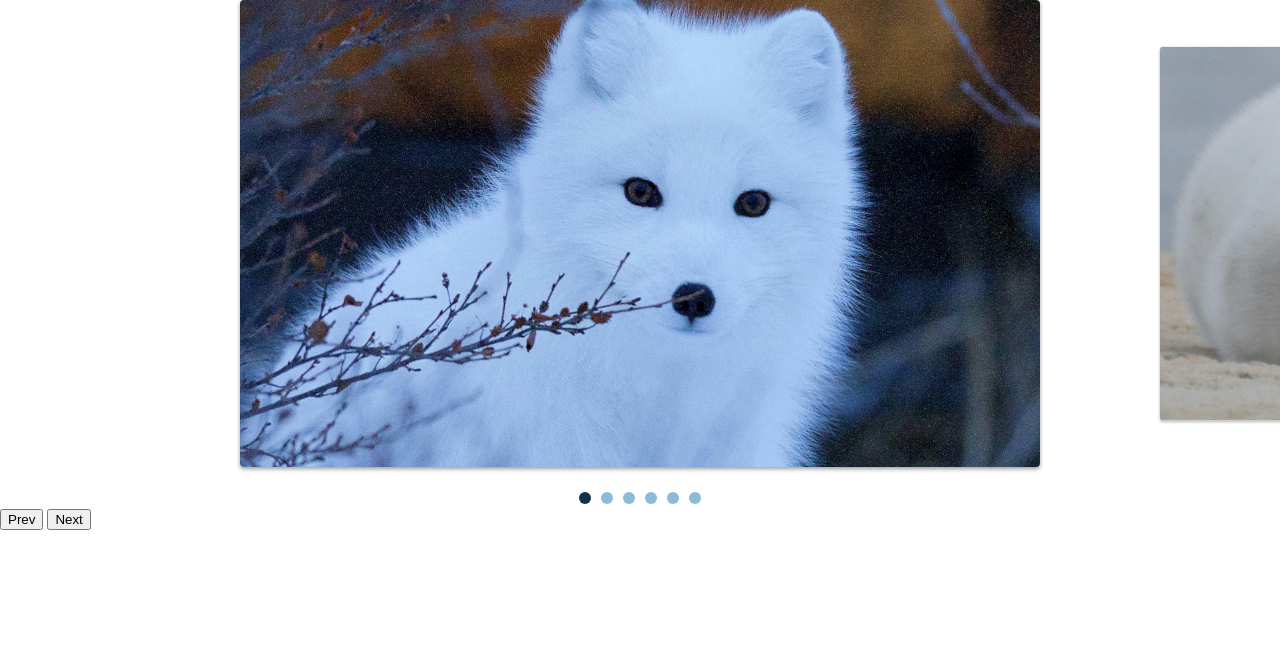
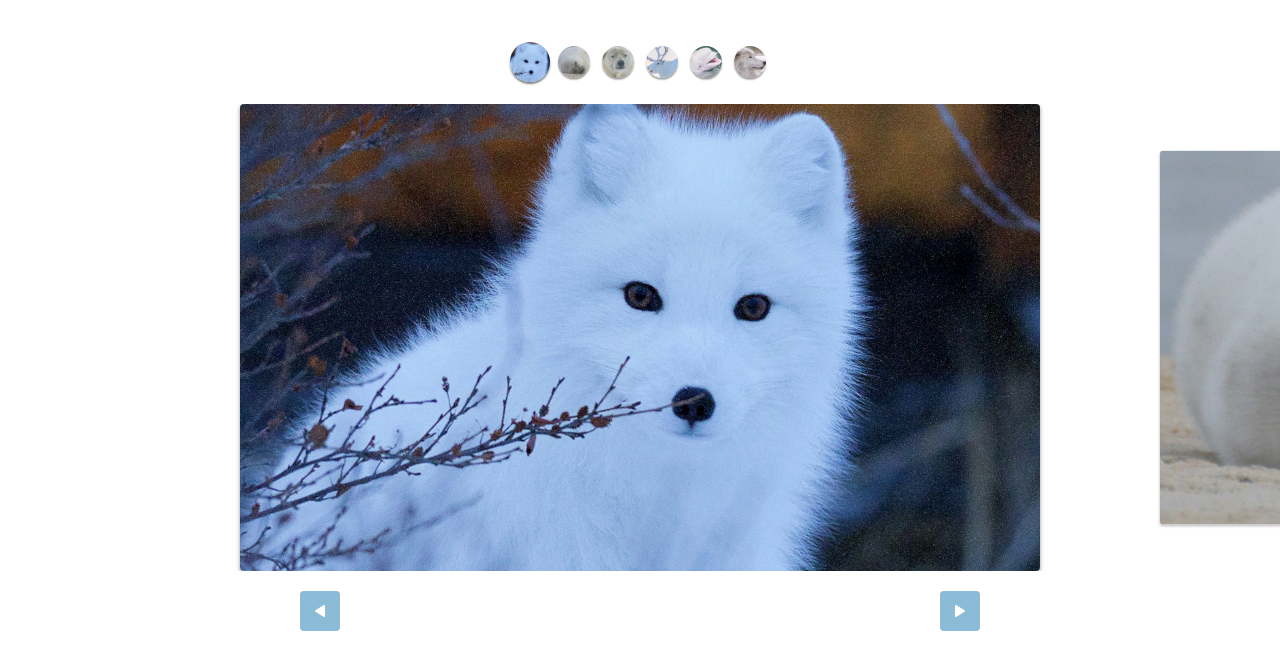
Before and after one commit to gulinagai/slide, a plain HTML site: page index.html in a window 1280 px wide. Drawn offline with Linux system fonts and the light colour scheme.

Commit message:
custom-controls estilizados

```diff
--- a/css/style.css
+++ b/css/style.css
@@ -64,3 +64,48 @@ img {
 [data-control="slide"] li.active a, [data-control="slide"] li a:hover {
     background: #12314d;
 }
+
+.custom-controls {
+   display: flex;
+   justify-content: center;
+   margin-top: 40px;
+   margin-bottom: 20px;
+   flex-wrap: wrap;
+}
+
+.custom-controls li {
+    opacity: .8;
+    transform: scale(.8);
+    width: 40px;
+    height: 40px;
+    border-radius: 50%;
+    overflow: hidden;
+    margin: 2px;
+    box-shadow: 0 2px 2px rgba(0, 0, 0, .5);
+    transition: .3s;
+}
+
+.custom-controls li.active {
+    opacity: 1;
+    transform: scale(1);
+}
+
+.arrow-nav {
+    display: flex;
+    justify-content: space-around;
+    margin: 20px 0;
+}
+
+.arrow-nav button {
+    cursor: pointer;
+    border: none;
+    border-radius: 4px;
+    color: white;
+    width: 40px;
+    height: 40px;
+    background: #8cbbd8 url('../img/arrow.svg') center center no-repeat;
+}
+
+.arrow-nav button.prev {
+    transform: rotate(-180deg)
+}
--- a/index.html
+++ b/index.html
@@ -7,6 +7,14 @@
     <title>Slide Curso JavaScript</title>
 </head>
 <body>
+    <ul class="custom-controls">
+        <li><img src="img/raposa400.jpg" alt=""></li>
+        <li><img src="img/focaharpa400.jpg" alt=""></li>
+        <li><img src="img/ursopolar400.jpg" alt=""></li>
+        <li><img src="img/rena40.jpg" alt=""></li>
+        <li><img src="img/beluga40.jpg" alt=""></li>
+        <li><img src="img/lobo400.jpg" alt=""></li>
+    </ul>
     <div class="slide-wrapper">
       <ul class="slide">
         <li><img src="img/raposa1200.jpg" alt=""></li>
@@ -18,8 +26,8 @@
       </ul>
     </div>
     <div class="arrow-nav">
-        <button class="prev">Prev</button>
-        <button class="next">Next</button>
+        <button class="prev"></button>
+        <button class="next"></button>
     </div>
     <script type="module" src="js/script.js"></script>
 </body>
--- a/js/script.js
+++ b/js/script.js
@@ -1,6 +1,6 @@
-import { SlideNav } from './slide.js'
+import SlideNav from './slide.js'
 
 const slide = new SlideNav('.slide', '.slide-wrapper')
 slide.init()
 slide.addArrow('.prev', '.next')
-slide.addControl()
+slide.addControl('.custom-controls')
--- a/js/slide.js
+++ b/js/slide.js
@@ -152,7 +152,7 @@ export class Slide {
     }
 }
 
-export class SlideNav extends Slide {
+export default class SlideNav extends Slide {
     constructor(slide, wrapper) {
         super(slide, wrapper)
         this.bindControlEvents()
```
Also changed, not shown: img/arrow.svg (added).
